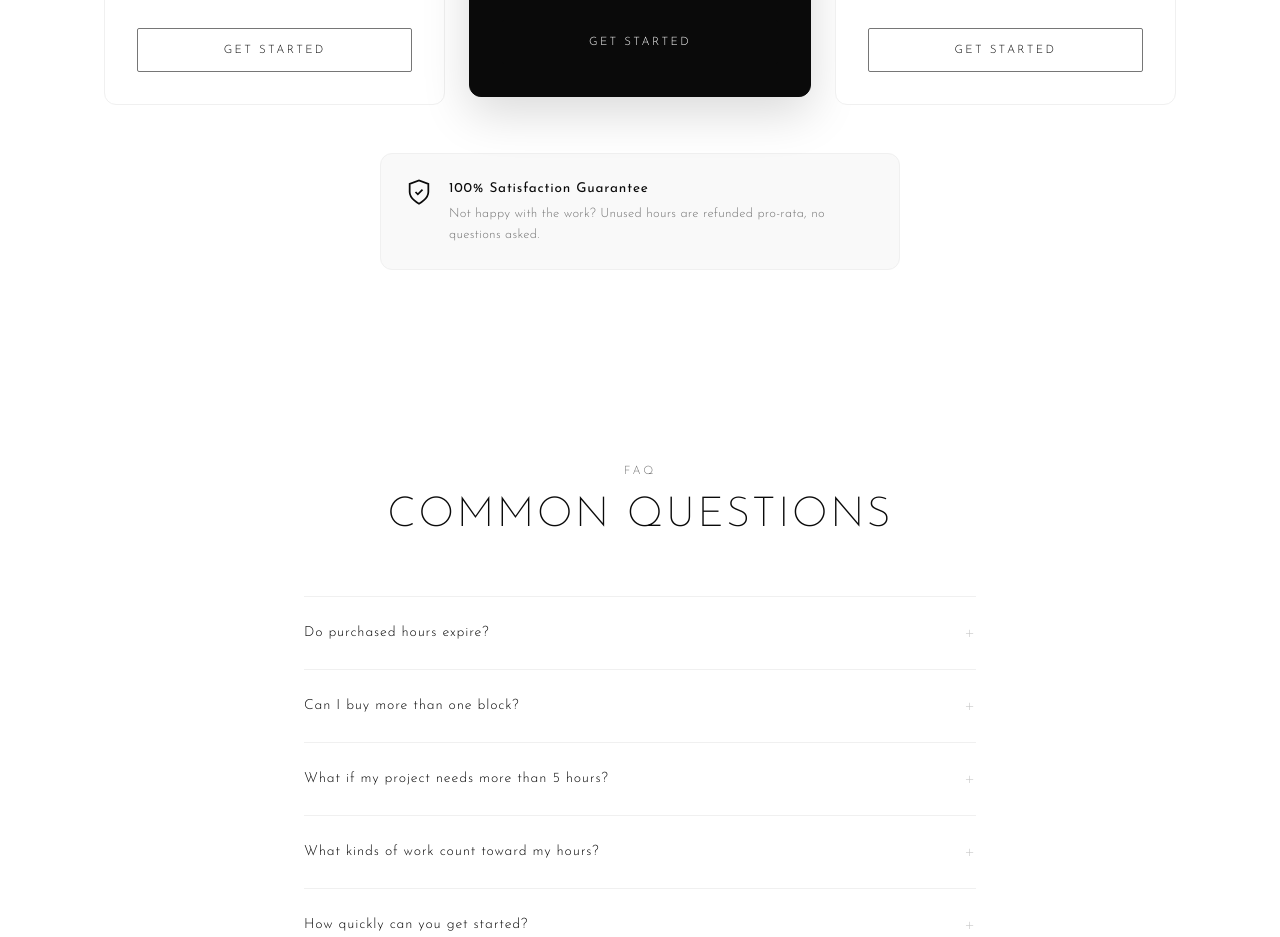
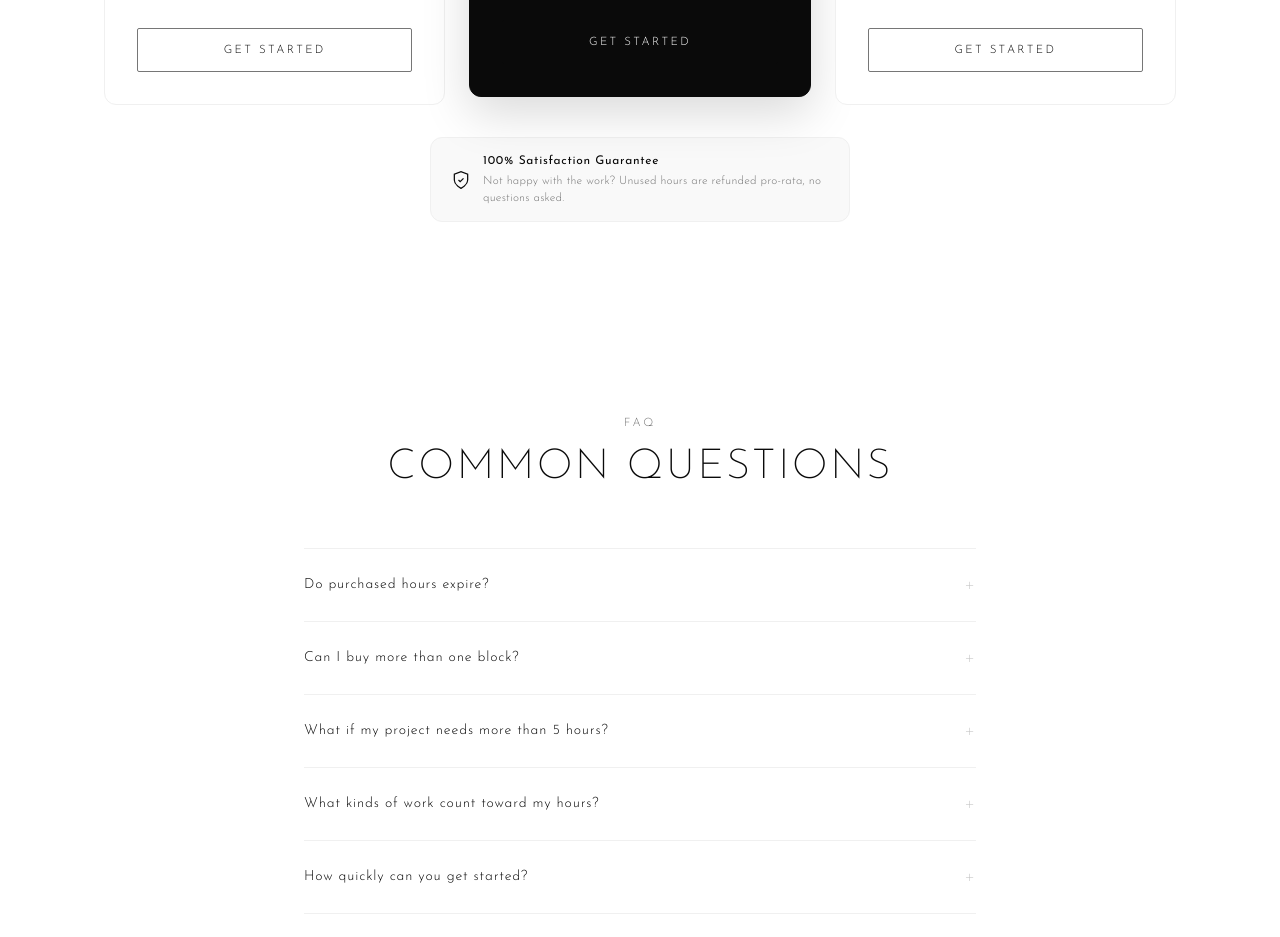
Before and after one commit to jbello2tech/kjjtech-website, a plain HTML site: page index.html in a window 1280 px wide. Shown: the part 2760-3697 px from the top of the page. Drawn offline with Linux system fonts and the light colour scheme.

Commit message:
Shrink satisfaction guarantee box in pricing section
Co-Authored-By: Claude Opus 4.6 (1M context) <noreply@anthropic.com>

```diff
--- a/styles.css
+++ b/styles.css
@@ -488,11 +488,11 @@ p  { color: var(--gray-500); font-size: 1rem; font-weight: 300; letter-spacing:
 
 .pricing__guarantee {
   display: flex;
-  align-items: flex-start;
-  gap: 1rem;
-  max-width: 520px;
-  margin: 3rem auto 0;
-  padding: 1.5rem;
+  align-items: center;
+  gap: 0.75rem;
+  max-width: 420px;
+  margin: 2rem auto 0;
+  padding: 0.85rem 1.25rem;
   border: 1px solid var(--gray-100);
   border-radius: var(--radius);
   background: var(--gray-50);
@@ -500,24 +500,24 @@ p  { color: var(--gray-500); font-size: 1rem; font-weight: 300; letter-spacing:
 }
 
 .pricing__guarantee svg {
-  width: 28px;
-  height: 28px;
+  width: 20px;
+  height: 20px;
   flex-shrink: 0;
   color: var(--black);
 }
 
 .pricing__guarantee strong {
   display: block;
-  font-size: 0.85rem;
+  font-size: 0.75rem;
   font-weight: 400;
   letter-spacing: 0.06em;
   color: var(--black);
-  margin-bottom: 0.25rem;
+  margin-bottom: 0.1rem;
 }
 
 .pricing__guarantee p {
-  font-size: 0.8rem;
-  line-height: 1.6;
+  font-size: 0.72rem;
+  line-height: 1.5;
   margin: 0;
 }
 
```
